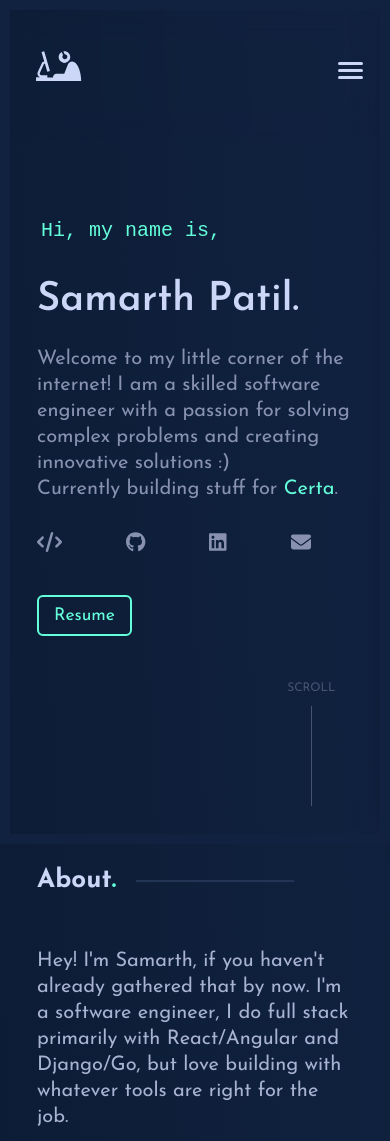
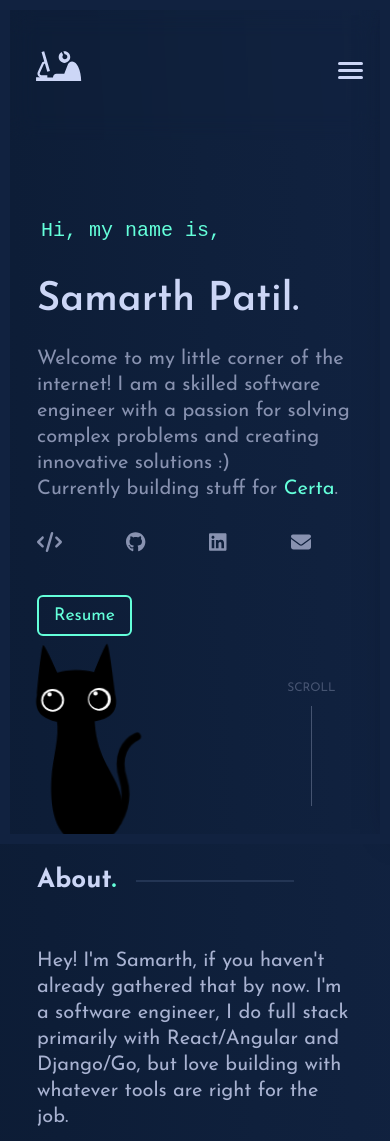
Before and after one commit to Srtpatil/samsworld, a React (Vite) app: page /#/ in a window 390 px wide. Shown: the top 1141 px of the page. Built offline with nearby package versions, Linux system fonts and the light colour scheme.

Commit message:
Added car

```diff
--- /dev/null
+++ b/src/components/Cat/Cat.css
@@ -0,0 +1,96 @@
+.cat-container {
+    font-size: 200px;
+    position: absolute;
+    bottom: -100px;
+    position: sticky;
+    margin-right: auto;
+    background-color: transparent;
+    z-index: -1;
+}
+
+
+
+@keyframes tail {
+    0% {
+        transform: rotate(0deg);
+    }
+
+    27% {
+        transform: rotate(2deg);
+    }
+
+    69% {
+        transform: rotate(-2deg);
+    }
+
+    100% {
+        transform: rotate(0deg);
+    }
+}
+
+@keyframes blink {
+    0% {
+        transform: scaleY(1);
+    }
+
+    39% {
+        transform: scaleY(1);
+    }
+
+    40% {
+        transform: scaleY(0);
+    }
+
+    41% {
+        transform: scaleY(1);
+    }
+
+    69% {
+        transform: scaleY(1);
+    }
+
+    70% {
+        transform: scaleY(0);
+    }
+
+    71% {
+        transform: scaleY(1);
+    }
+
+    100% {
+        transform: scaleY(1);
+    }
+}
+
+
+#Cat {
+    transform-origin: bottom center;
+    animation: tail 5.5s infinite alternate;
+    z-index: 0;
+    pointer-events: none;
+}
+
+#Tail {
+    transform-origin: bottom;
+    animation: tail 1.2s ease infinite alternate;
+}
+
+#Left-eye-pupil,
+#right-eye-pupil {
+    transform-origin: center;
+}
+
+#Left-eye,
+#Right-eye {
+    animation: blink 8s infinite alternate;
+    transform-origin: 50% 26%;
+    transition: all .25s ease;
+}
+
+
+@media screen and (max-width: 850px) {
+    .cat-container {
+        width: 200px;
+        height: 400px;
+    }
+}
--- /dev/null
+++ b/src/components/Cat/Cat.jsx
@@ -0,0 +1,48 @@
+import React, { useEffect, useState } from 'react'
+import "./Cat.css"
+import { ReactComponent as CatSVG } from "../../assets/cat.svg"
+
+function Cat() {
+
+    // useEffect(() => {
+    //     const handleWindowMouseMove = e => {
+    //         const leftEye = document.querySelector('#Left-eye-pupil');
+    //         const rightEye = document.querySelector('#Right-eye-pupil');
+    //         const x = e.offsetX;
+    //         const y = e.offsetY;
+    //         const windowHeight = window.innerHeight;
+    //         const windowWidth = window.innerWidth;
+    //         const max = 3;
+
+    //         // Eye movement
+    //         // [leftEye, rightEye].forEach(eye => {
+    //         //     if (!eye) {
+    //         //         return
+    //         //     }
+    //         //     eye.style.transform = `translate(
+    //         // 	${max / (windowWidth / x)}%,
+    //         // 	${max / (windowHeight / y)}%
+    //         // )`;
+    //         // });
+    //         // setCoords({
+    //         //     x,
+    //         //     y
+    //         // });
+    //     };
+    //     window.addEventListener('mousemove', handleWindowMouseMove);
+
+    //     return () => {
+    //         window.removeEventListener(
+    //             'mousemove',
+    //             handleWindowMouseMove,
+    //         );
+    //     };
+    // }, []);
+    return (
+        <div className='cat-container'>
+            <CatSVG />
+        </div>
+    )
+}
+
+export default Cat
--- a/src/components/Home/Home.jsx
+++ b/src/components/Home/Home.jsx
@@ -20,6 +20,7 @@ import ResumeButton from '../ResumeButton';
 import { EMAIL, GITHUB_LINK, LEETCODE_LINK, LINKEDIN_LINK } from '../../constants';
 import Page from '../Layout/Page/Page';
 import Content from '../Layout/Content/Content';
+import Cat from '../Cat/Cat'
 
 const Projects = [
   {
@@ -165,6 +166,7 @@ const Home = () => {
           </div>
         </Content>
         <Footer />
+      <Cat />
       </Page>
     </>
   )
```
Also changed, not shown: src/assets/cat.svg (added).
